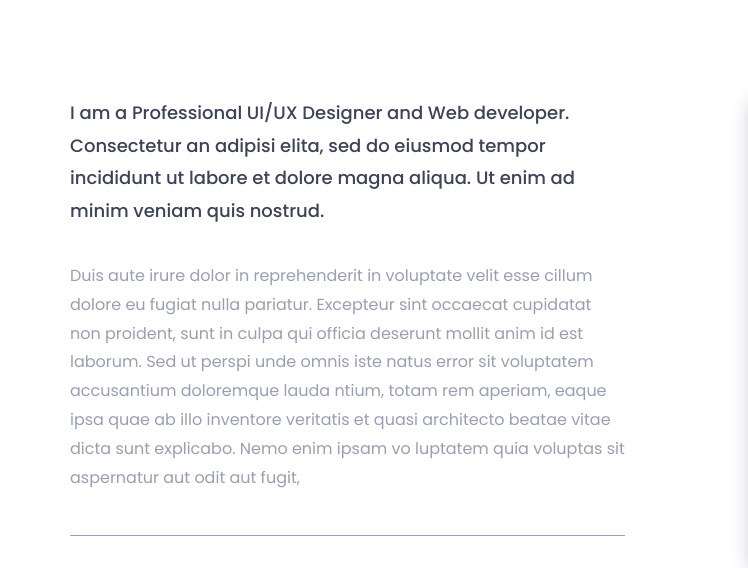
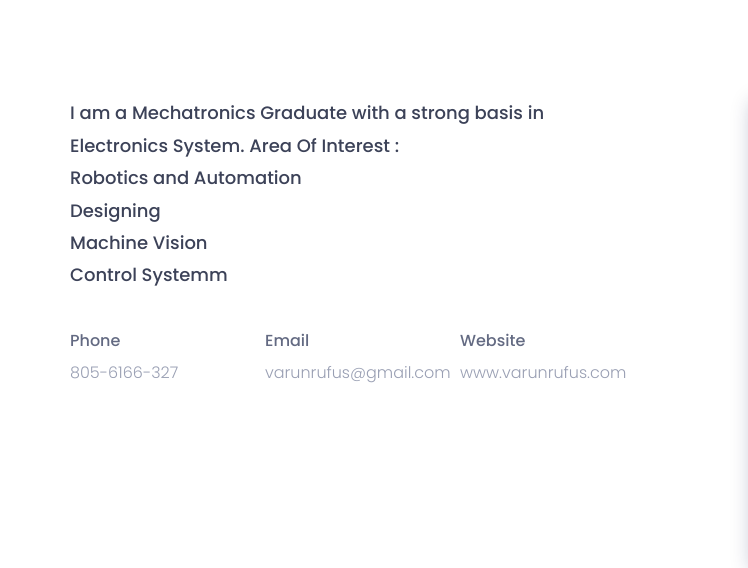
Before and after one commit to varunrufus/varunrufus.github.io, a plain HTML site: page index.html in a window 1280 px wide. Shown: the part 1020-1588 px from the top of the page, 0-748 px from the left. Drawn offline with nearby package versions, Linux system fonts and the light colour scheme.

Commit message:
Update index.html

```diff
--- a/index.html
+++ b/index.html
@@ -127,11 +127,19 @@
 						<div class="col-sm-6">
 							<div class="single-about-txt">
 								<h3>
-									I am a Professional UI/UX Designer and Web developer. Consectetur an adipisi elita, sed do eiusmod tempor incididunt ut labore et dolore magna aliqua. Ut enim ad minim veniam quis nostrud.
+									I am a Mechatronics Graduate with a strong basis in Electronics System.
+
+
+									Area Of Interest :
+									<ul>
+										<li> Robotics and Automation </li>
+										<li> Designing </li>
+										<li> Machine Vision </li>
+										<li> Control Systemm </li>
+									</ul>
+
 								</h3>
-								<p>
-									Duis aute irure dolor in reprehenderit in voluptate velit esse cillum dolore eu fugiat nulla pariatur. Excepteur sint occaecat cupidatat non proident, sunt in culpa qui officia deserunt mollit anim id est laborum. Sed ut perspi unde omnis iste natus error sit voluptatem accusantium doloremque lauda ntium, totam rem aperiam, eaque ipsa quae ab illo inventore veritatis et quasi architecto beatae vitae dicta sunt explicabo. Nemo enim ipsam vo luptatem quia voluptas sit aspernatur aut odit aut fugit,
-								</p>
+
 								<div class="row">
 									<div class="col-sm-4">
 										<div class="single-about-add-info">
```
